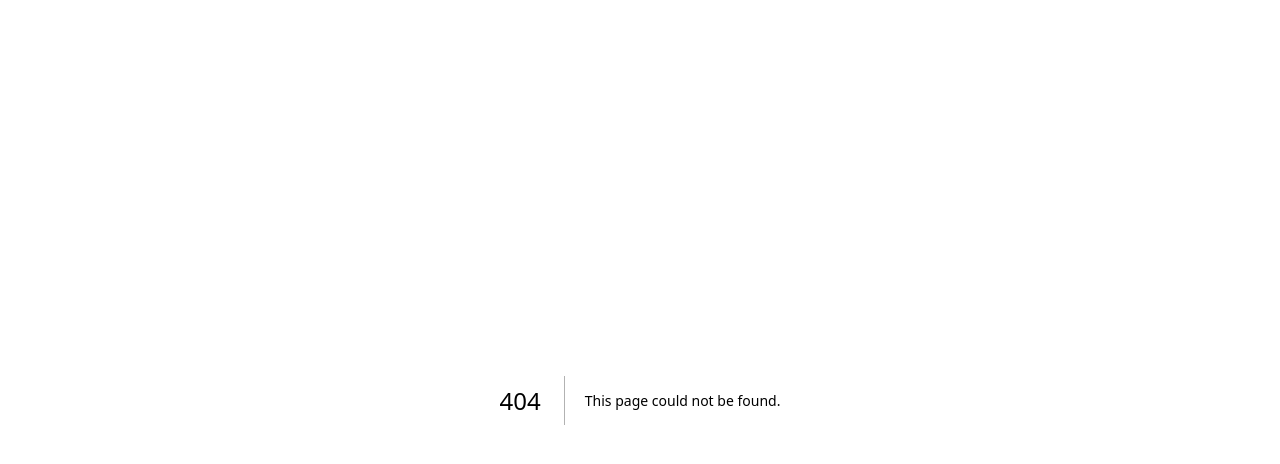
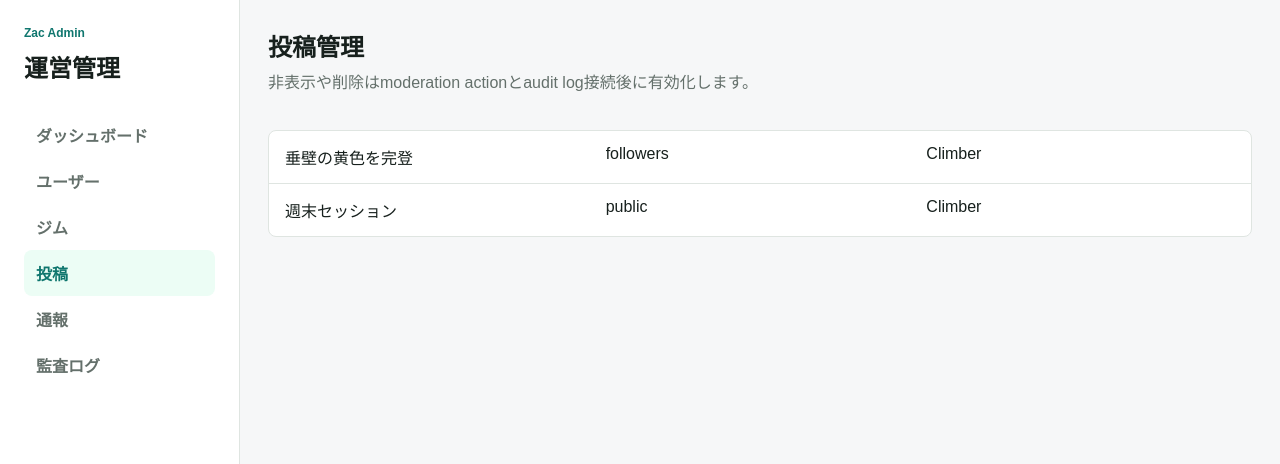
Before and after one commit to kabuto-kohei/zac, a Next.js app in the folder apps/admin/: page /posts in a window 1280 px wide. Before the commit this address had no page. Shown: the top 464 px of the page. Built offline with nearby package versions, Linux system fonts and the light colour scheme.

Commit message:
管理画面の骨格を追加

```diff
--- /dev/null
+++ b/apps/admin/app/audit-logs/page.tsx
@@ -0,0 +1,5 @@
+import { AdminDashboard } from "../../src/features/admin/admin-dashboard";
+
+export default function AuditLogsPage() {
+  return <AdminDashboard view="auditLogs" />;
+}
--- /dev/null
+++ b/apps/admin/app/dashboard/page.tsx
@@ -0,0 +1,5 @@
+import { AdminDashboard } from "../../src/features/admin/admin-dashboard";
+
+export default function DashboardPage() {
+  return <AdminDashboard view="dashboard" />;
+}
--- /dev/null
+++ b/apps/admin/app/globals.css
@@ -0,0 +1,169 @@
+:root {
+  color-scheme: light;
+  --bg: #f6f7f8;
+  --surface: #ffffff;
+  --ink: #17201d;
+  --muted: #64706b;
+  --line: #dfe5e1;
+  --brand: #0f766e;
+  --warning: #b45309;
+}
+
+* {
+  box-sizing: border-box;
+}
+
+html,
+body {
+  margin: 0;
+  min-height: 100%;
+  background: var(--bg);
+  color: var(--ink);
+  font-family: Arial, "Hiragino Sans", "Yu Gothic", sans-serif;
+}
+
+a {
+  color: inherit;
+  text-decoration: none;
+}
+
+.admin-shell {
+  display: grid;
+  grid-template-columns: 240px minmax(0, 1fr);
+  min-height: 100vh;
+}
+
+.admin-sidebar {
+  display: flex;
+  flex-direction: column;
+  gap: 28px;
+  border-right: 1px solid var(--line);
+  padding: 24px;
+  background: var(--surface);
+}
+
+.eyebrow {
+  margin: 0 0 6px;
+  color: var(--brand);
+  font-size: 12px;
+  font-weight: 700;
+}
+
+h1,
+h2,
+p {
+  margin-top: 0;
+}
+
+h1 {
+  margin-bottom: 0;
+  font-size: 24px;
+}
+
+h2 {
+  margin-bottom: 6px;
+  font-size: 24px;
+}
+
+p {
+  color: var(--muted);
+  line-height: 1.55;
+}
+
+.admin-nav {
+  display: block;
+  border-radius: 8px;
+  padding: 11px 12px;
+  color: var(--muted);
+  font-weight: 700;
+}
+
+.admin-nav.active {
+  background: #ecfdf5;
+  color: var(--brand);
+}
+
+.admin-content {
+  display: grid;
+  align-content: start;
+  gap: 18px;
+  padding: 28px;
+}
+
+.admin-title {
+  display: grid;
+  gap: 2px;
+}
+
+.metric-grid {
+  display: grid;
+  grid-template-columns: repeat(4, minmax(0, 1fr));
+  gap: 14px;
+}
+
+.admin-card,
+.admin-table {
+  border: 1px solid var(--line);
+  border-radius: 8px;
+  background: var(--surface);
+}
+
+.admin-card {
+  display: grid;
+  gap: 8px;
+  padding: 18px;
+}
+
+.admin-card span {
+  color: var(--muted);
+  font-size: 13px;
+  font-weight: 700;
+}
+
+.admin-card strong {
+  font-size: 30px;
+}
+
+.admin-table {
+  display: grid;
+  overflow: hidden;
+}
+
+.admin-row {
+  display: grid;
+  grid-template-columns: repeat(3, minmax(0, 1fr));
+  gap: 12px;
+  border-bottom: 1px solid var(--line);
+  padding: 14px 16px;
+}
+
+.admin-row:last-child {
+  border-bottom: 0;
+}
+
+.admin-row span {
+  min-width: 0;
+  overflow-wrap: anywhere;
+}
+
+@media (max-width: 820px) {
+  .admin-shell {
+    grid-template-columns: 1fr;
+  }
+
+  .admin-sidebar {
+    border-right: 0;
+    border-bottom: 1px solid var(--line);
+  }
+
+  .metric-grid {
+    grid-template-columns: repeat(2, minmax(0, 1fr));
+  }
+}
+
+@media (max-width: 520px) {
+  .metric-grid,
+  .admin-row {
+    grid-template-columns: 1fr;
+  }
+}
--- /dev/null
+++ b/apps/admin/app/gyms/page.tsx
@@ -0,0 +1,5 @@
+import { AdminDashboard } from "../../src/features/admin/admin-dashboard";
+
+export default function GymsPage() {
+  return <AdminDashboard view="gyms" />;
+}
--- a/apps/admin/app/layout.tsx
+++ b/apps/admin/app/layout.tsx
@@ -1,5 +1,6 @@
 import type { Metadata } from "next";
 import type { ReactNode } from "react";
+import "./globals.css";
 
 export const metadata: Metadata = {
   title: "Zac Admin",
--- /dev/null
+++ b/apps/admin/app/posts/page.tsx
@@ -0,0 +1,5 @@
+import { AdminDashboard } from "../../src/features/admin/admin-dashboard";
+
+export default function PostsPage() {
+  return <AdminDashboard view="posts" />;
+}
--- /dev/null
+++ b/apps/admin/app/reports/page.tsx
@@ -0,0 +1,5 @@
+import { AdminDashboard } from "../../src/features/admin/admin-dashboard";
+
+export default function ReportsPage() {
+  return <AdminDashboard view="reports" />;
+}
--- /dev/null
+++ b/apps/admin/app/users/page.tsx
@@ -0,0 +1,5 @@
+import { AdminDashboard } from "../../src/features/admin/admin-dashboard";
+
+export default function UsersPage() {
+  return <AdminDashboard view="users" />;
+}
--- /dev/null
+++ b/apps/admin/src/features/admin/admin-dashboard.tsx
@@ -0,0 +1,140 @@
+import { auditLogFixtures, gymFixtures, postFixtures, reportFixtures } from "@zac/shared";
+import Link from "next/link";
+
+type AdminView = "dashboard" | "users" | "gyms" | "posts" | "reports" | "auditLogs";
+
+const navItems: Array<{ id: AdminView; href: string; label: string }> = [
+  { id: "dashboard", href: "/dashboard", label: "ダッシュボード" },
+  { id: "users", href: "/users", label: "ユーザー" },
+  { id: "gyms", href: "/gyms", label: "ジム" },
+  { id: "posts", href: "/posts", label: "投稿" },
+  { id: "reports", href: "/reports", label: "通報" },
+  { id: "auditLogs", href: "/audit-logs", label: "監査ログ" },
+];
+
+export function AdminDashboard({ view }: { view: AdminView }) {
+  return (
+    <main className="admin-shell">
+      <aside className="admin-sidebar">
+        <div>
+          <p className="eyebrow">Zac Admin</p>
+          <h1>運営管理</h1>
+        </div>
+        <nav aria-label="Admin navigation">
+          {navItems.map((item) => (
+            <Link aria-current={item.id === view ? "page" : undefined} className={item.id === view ? "admin-nav active" : "admin-nav"} href={item.href} key={item.id}>
+              {item.label}
+            </Link>
+          ))}
+        </nav>
+      </aside>
+      <section className="admin-content">
+        {view === "dashboard" ? <DashboardView /> : null}
+        {view === "users" ? <UsersView /> : null}
+        {view === "gyms" ? <GymsView /> : null}
+        {view === "posts" ? <PostsView /> : null}
+        {view === "reports" ? <ReportsView /> : null}
+        {view === "auditLogs" ? <AuditLogsView /> : null}
+      </section>
+    </main>
+  );
+}
+
+function DashboardView() {
+  return (
+    <>
+      <div className="admin-title">
+        <h2>ダッシュボード</h2>
+        <p>通報、投稿、予定、ジム更新を確認します。</p>
+      </div>
+      <section className="metric-grid">
+        <Metric label="未対応通報" value={String(reportFixtures.filter((report) => report.status === "open").length)} />
+        <Metric label="登録ジム" value={String(gymFixtures.length)} />
+        <Metric label="投稿" value={String(postFixtures.length)} />
+        <Metric label="監査ログ" value={String(auditLogFixtures.length)} />
+      </section>
+    </>
+  );
+}
+
+function UsersView() {
+  return (
+    <TableView
+      description="ユーザー状態管理はAPI認可と監査ログ接続後に操作を有効化します。"
+      rows={[
+        ["Climber", "active", "東京"],
+        ["Guest", "active", "神奈川"],
+      ]}
+      title="ユーザー管理"
+    />
+  );
+}
+
+function GymsView() {
+  return (
+    <TableView
+      description="ジム情報は公開情報または許諾済み情報のみ登録します。"
+      rows={gymFixtures.map((gym) => [gym.name, gym.area, gym.disciplines])}
+      title="ジム管理"
+    />
+  );
+}
+
+function PostsView() {
+  return (
+    <TableView
+      description="非表示や削除はmoderation actionとaudit log接続後に有効化します。"
+      rows={postFixtures.map((post) => [post.sourceLabel, post.visibility, post.authorName])}
+      title="投稿管理"
+    />
+  );
+}
+
+function ReportsView() {
+  return (
+    <TableView
+      description="通報対応はMVP管理画面の最優先機能です。"
+      rows={reportFixtures.map((report) => [report.id, report.category, report.status])}
+      title="通報管理"
+    />
+  );
+}
+
+function AuditLogsView() {
+  return (
+    <TableView
+      description="管理者操作は必ず監査ログに残します。"
+      rows={auditLogFixtures.map((log) => [log.action, log.targetType, log.createdAt])}
+      title="監査ログ"
+    />
+  );
+}
+
+function Metric({ label, value }: { label: string; value: string }) {
+  return (
+    <article className="admin-card">
+      <span>{label}</span>
+      <strong>{value}</strong>
+    </article>
+  );
+}
+
+function TableView({ description, rows, title }: { description: string; rows: string[][]; title: string }) {
+  return (
+    <>
+      <div className="admin-title">
+        <h2>{title}</h2>
+        <p>{description}</p>
+      </div>
+      <section className="admin-table">
+        {rows.map((row) => (
+          <article className="admin-row" key={row.join("-")}>
+            {row.map((cell) => (
+              <span key={cell}>{cell}</span>
+            ))}
+          </article>
+        ))}
+      </section>
+    </>
+  );
+}
--- a/packages/shared/src/fixtures.ts
+++ b/packages/shared/src/fixtures.ts
@@ -32,6 +32,22 @@ export type PostSummary = {
   sourceType: "standalone" | "climbing_log" | "session_plan" | "gym";
   sourceLabel: string;
   visibility: string;
+};
+
+export type ReportSummary = {
+  id: string;
+  targetType: string;
+  category: string;
+  status: "open" | "reviewing" | "resolved";
+  createdAt: string;
+};
+
+export type AuditLogSummary = {
+  id: string;
+  action: string;
+  targetType: string;
+  actorName: string;
+  createdAt: string;
 };
 
 export const gymFixtures: GymSummary[] = [
@@ -119,6 +135,40 @@ export const postFixtures: PostSummary[] = [
   },
 ];
 
+export const reportFixtures: ReportSummary[] = [
+  {
+    id: "report-001",
+    targetType: "post",
+    category: "スパム",
+    status: "open",
+    createdAt: "2026-04-28 10:30",
+  },
+  {
+    id: "report-002",
+    targetType: "comment",
+    category: "ハラスメント",
+    status: "reviewing",
+    createdAt: "2026-04-28 12:45",
+  },
+];
+
+export const auditLogFixtures: AuditLogSummary[] = [
+  {
+    id: "audit-001",
+    action: "gym_update",
+    targetType: "gym",
+    actorName: "admin",
+    createdAt: "2026-04-28 09:12",
+  },
+  {
+    id: "audit-002",
+    action: "report_status_update",
+    targetType: "report",
+    actorName: "admin",
+    createdAt: "2026-04-28 13:18",
+  },
+];
+
 export function findGymFixture(gymId: string) {
   return gymFixtures.find((gym) => gym.id === gymId);
 }
```
Also changed, not shown: apps/admin/app/page.tsx (+3 -6 lines).
